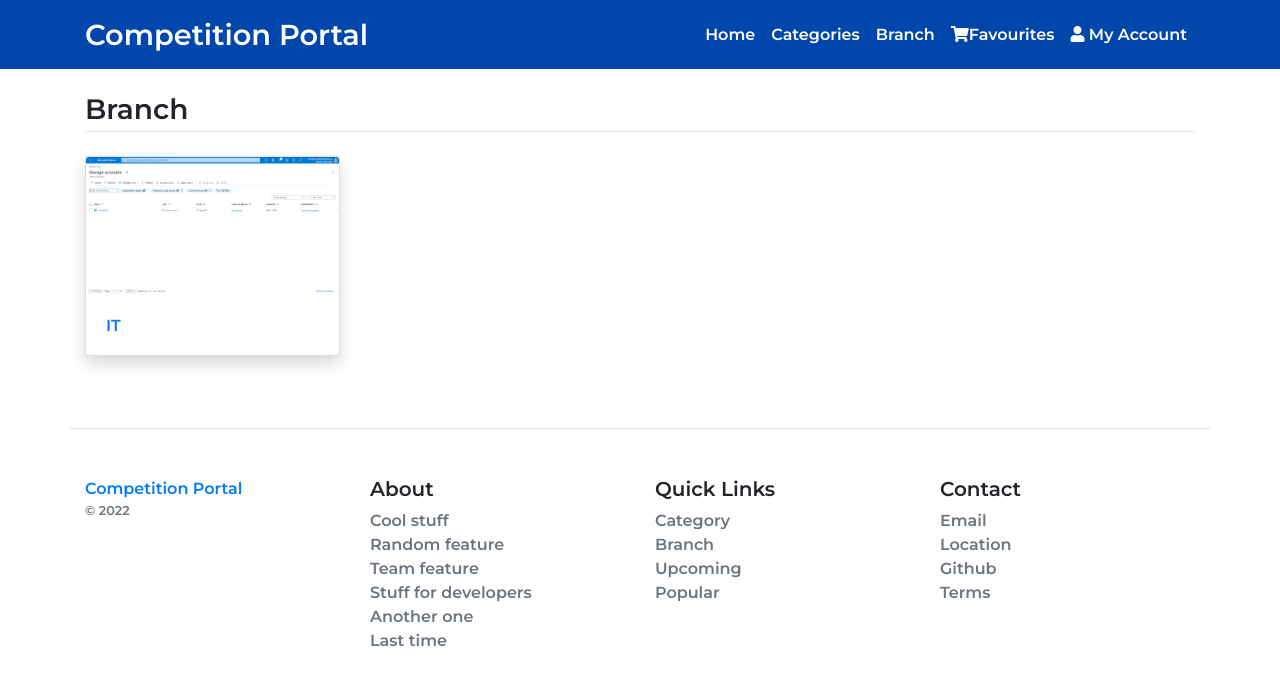
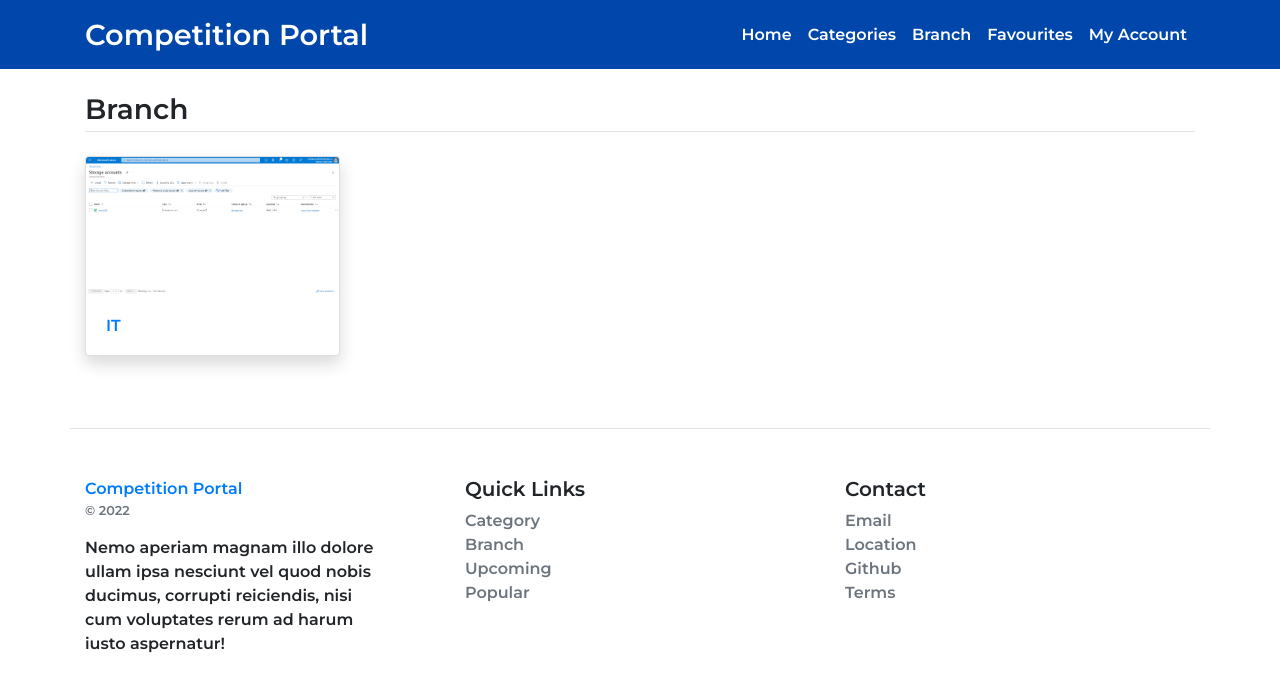
Before and after one commit to saanvinaik/competition_portal, a Django app: page /branch-list in a window 1280 px wide. Shown: the top 692 px of the page. Run offline with Django 4.2, Linux system fonts and the light colour scheme; data comes from the database, SQL or seed files in the repository; some libraries are stand-ins or nearby versions.

Commit message:
update : base.html

```diff
--- a/main/templates/base.html
+++ b/main/templates/base.html
@@ -45,10 +45,10 @@ $baseUrl='http://localhost/bootstrap4-apps/ecommerce/';
 		        <a class="nav-link text-white" href="{% url 'branch-list' %}">Branch</a>
 		      </li>
 		      <li class="nav-item">
-		        <a class="nav-link text-white" href="#"><i class="fa fa-shopping-cart"></i>Favourites</a>
+		        <a class="nav-link text-white" href="#">Favourites</a>
 		      </li>
 		      <li class="nav-item">
-		        <a class="nav-link text-white" href="/account.php"><i class="fa fa-user"></i> My Account</a>
+		        <a class="nav-link text-white" href="/account.php"> My Account</a>
 		      </li>
 		    </ul>
 		  </div>
@@ -65,8 +65,9 @@ $baseUrl='http://localhost/bootstrap4-apps/ecommerce/';
       <div class="col-12 col-md">
         <a href="#">Competition Portal</a>
         <small class="d-block mb-3 text-muted">&copy; 2022</small>
+        <p style="width: 300px;"> Nemo aperiam magnam illo dolore ullam ipsa nesciunt vel quod nobis ducimus, corrupti reiciendis, nisi cum voluptates rerum ad harum iusto aspernatur!</p>
       </div>
-      <div class="col-6 col-md">
+      <!--<div class="col-6 col-md">
         <h5>About</h5>
         <ul class="list-unstyled text-small">
           <li><a class="text-muted" href="#">Cool stuff</a></li>
@@ -76,7 +77,7 @@ $baseUrl='http://localhost/bootstrap4-apps/ecommerce/';
           <li><a class="text-muted" href="#">Another one</a></li>
           <li><a class="text-muted" href="#">Last time</a></li>
         </ul>
-      </div>
+      </div> -->
       <div class="col-6 col-md">
         <h5>Quick Links</h5>
         <ul class="list-unstyled text-small">
```
